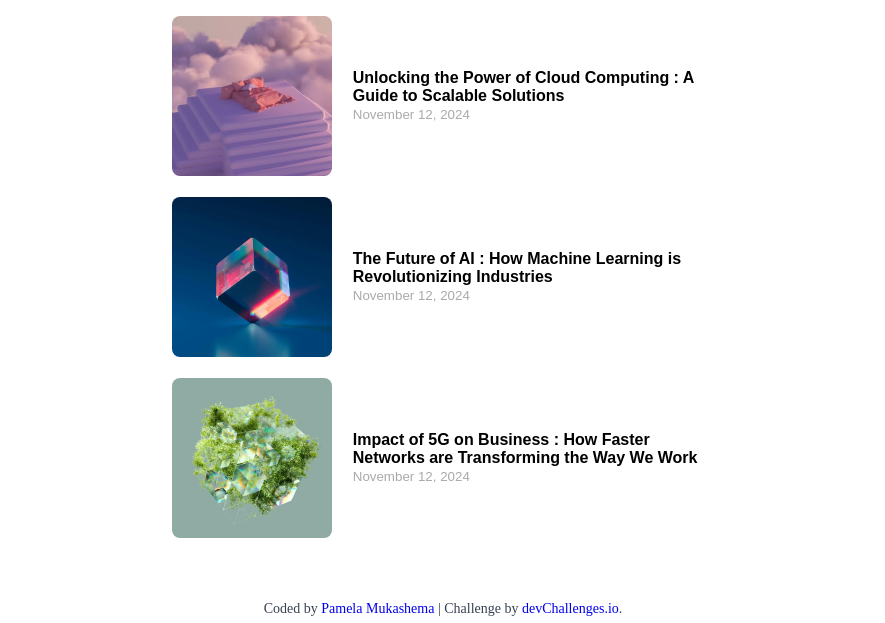
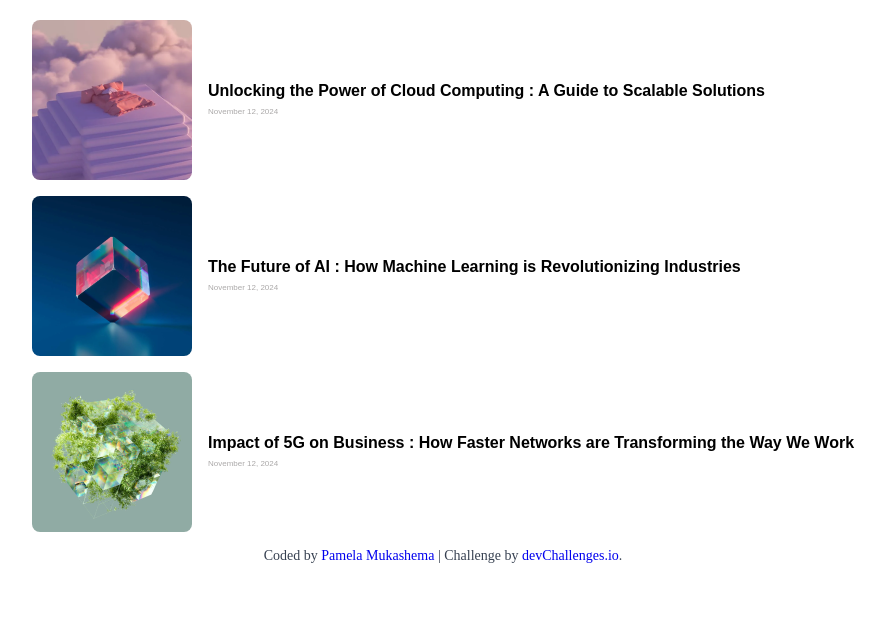
Before and after one commit to gr33nlittl3void/simple-article-listing, a plain HTML site: page index.html in a window 1280 px wide. Shown: the part 177-800 px from the top of the page, without its empty margins (197-1082 px from the left). Drawn offline with Linux system fonts and the light colour scheme.

Commit message:
grid layout bug fixing attempt

```diff
--- a/index.html
+++ b/index.html
@@ -25,17 +25,20 @@
       body {
         height: 100vh;
         width: 100vw;
-        padding: 3%;
+        padding: 2rem;
       }
       main{
-        height: 100%;
-        width:100% ;
+        /* height: 100%; */
+        /* width:100% ; */
         display: grid;
         align-items: center;
         justify-content: center;
-        grid-template-columns: 15% 30%;
-        grid-template-rows: 10% 5% 25% 25% 25%;
+        /* grid-template-columns: 15% 30%; */
+        grid-template-columnns: 0.5fr 2fr;
+        /* grid-template-rows: 10% 5% 25% 25% 25%; */
+        grid-template-rows: 2fr 0.5fr 3fr 3fr 3fr;
         align-content: center;
+        gap:1em;
       }
       #cloud{
         grid-row-start:3; grid-row-end:4; grid-column-start:1; grid-column-end:2
@@ -47,6 +50,7 @@
         grid-column-start: 1; grid-column-end: 3;
         align-content: center; text-align: center;
         font-family: sans-serif;
+        font-size: 1em;
       }
       #line{
         grid-column-start: 1; grid-column-end:3;
@@ -64,7 +68,7 @@
         font-weight: lighter;
         font-family: sans-serif;
         color: rgb(171, 169, 169);
-        font-size: smaller;
+        font-size: 0.5em;
       }
 
       .author-info {
```
